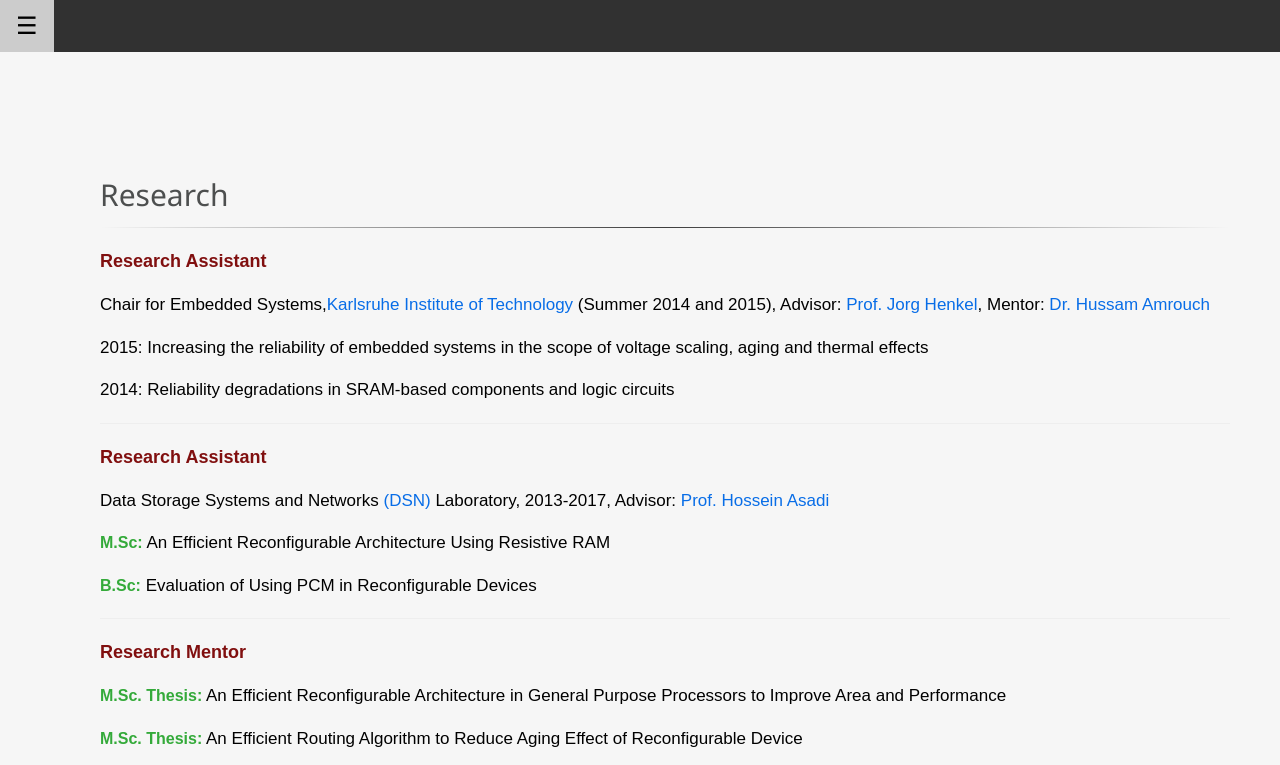
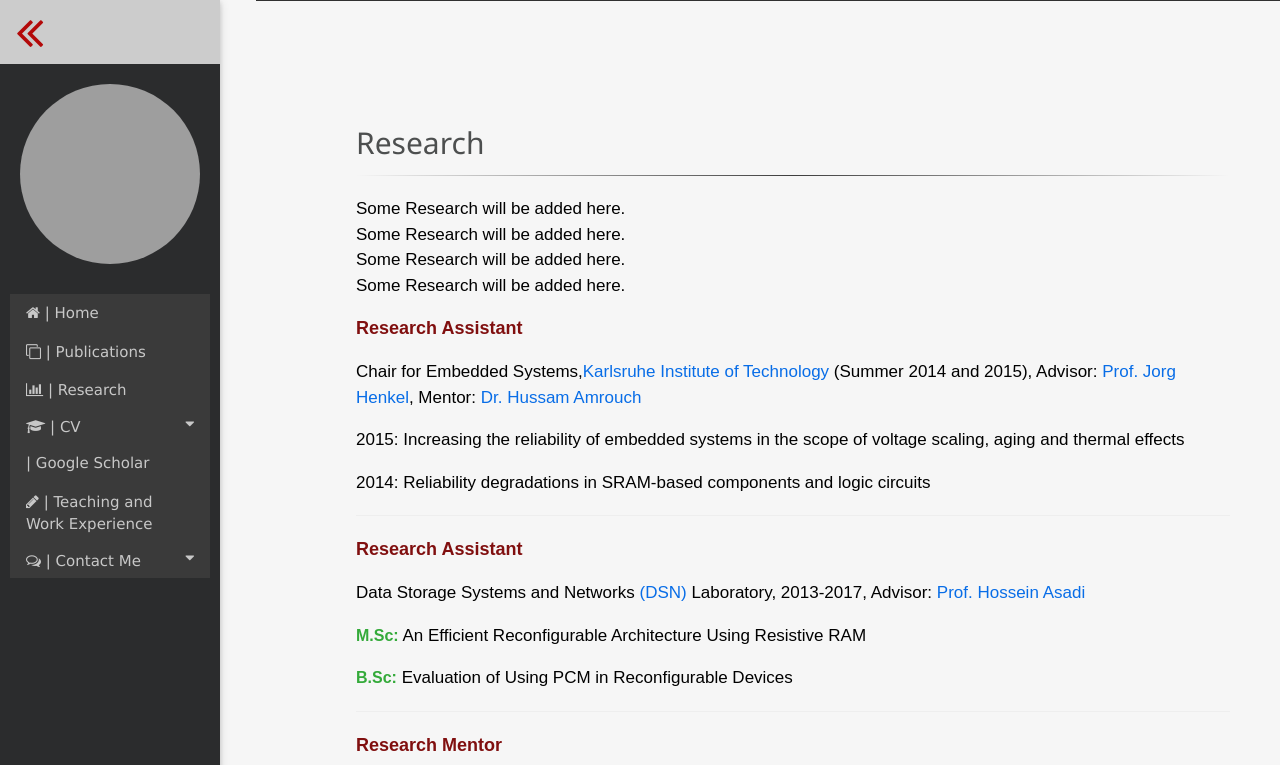
Before and after one commit to FatemehAsgr/Commands-etc., a plain HTML site: page Research.html in a window 1280 px wide. Shown: the top 765 px of the page. Drawn offline with nearby package versions, Linux system fonts and the light colour scheme; grey boxes are pictures that could not be loaded; some icons are missing.

Commit message:
Update Research.html

```diff
--- a/Research.html
+++ b/Research.html
@@ -382,22 +382,25 @@
 <title>Behnam Khaleghi</title>
 <meta name="viewport" content="width=device-width, initial-scale=1">
 <link rel="stylesheet" href="https://www.w3schools.com/w3css/4/w3.css">
-  <body>
+  <body onload="main_function()">
     <div class="w3-sidebar w3-bar-block w3-card w3-animate-left" style="display:none" id="mySidebar">
       <button class="w3-bar-item w3-button w3-large"
-      onclick="w3_close()" style="color: red; size: 24px;"> &larr;</button>
+      onclick="w3_close()"> <i class="fa fa-angle-double-left" style="font-size:48px;color:#B30909;"></i><br></button>
       <img src="https://media.licdn.com/dms/image/C5603AQFgsZgt3WhBow/profile-displayphoto-shrink_800_800/0?e=1544054400&v=beta&t=uGWKnVZGlHuJ4Eqrn3GzmhFZ1TNKTPVaFCy5a_Z9zEc" alt="Behnam">
       <div id="menu_items">
         <a href="../Behnam/behnamkhaleghi.html" class="w3-bar-item w3-button" id="menu"><i class="fa fa-home"></i> | Home</a>
         <a href="../Behnam/Publications.html" class="w3-bar-item w3-button" id="menu"><i class="fa fa-clone"></i> | Publications</a>
         <a href="../Behnam/Research.html" class="w3-bar-item w3-button" id="menu"><i class="fa fa-bar-chart-o"></i> | Research</a>
-        <a href="http://ce.sharif.edu/~behnam_khaleghi/" class="w3-bar-item w3-button" id="menu"><i class="fa fa-mortar-board"></i> | CV</a>
-        <a href="https://scholar.google.com/citations?user=NS__kn4AAAAJ&hl=en" class="w3-bar-item w3-button" id="menu"><i class="ai ai-google-scholar-square ai-1.5x"></i> | Google Scholar</a>
+        <button id="menu" class="dropdown-btn"><i class="fa fa-mortar-board"></i> | CV <i class="fa fa-caret-down"></i></button>
+        <div class="dropdown-container">
+          <a href="../Behnam/Behnam_CompactCV.pdf" class="w3-bar-item w3-button" id="menu">&emsp;&emsp;&emsp;<i class="fa fa-file-text-o"></i> | Compact</a>
+          <a href="../Behnam/Behnam_DetailedCV.pdf" class="w3-bar-item w3-button" id="menu">&emsp;&emsp;&emsp;<i class="fa fa-book"></i> | Detailed</a></div>
+        <a href="https://scholar.google.com/citations?user=NS__kn4AAAAJ&hl=en" class="w3-bar-item w3-button" id="menu"><i class="ai ai-google-scholar"></i> | Google Scholar</a>
         <a href="../Behnam/Experience.html" class="w3-bar-item w3-button" id="menu"><i class="fa fa-pencil"></i> | Teaching and Work Experience</a>
         <button id="menu" class="dropdown-btn"><i class="fa fa-comments-o"></i> | Contact Me<i class="fa fa-caret-down"></i></button>
         <div class="dropdown-container">
-          <a href="mailto:bkhaleghi@ucsd.edu?" class="w3-bar-item w3-button" id="menu"><i class="material-icons" style="font-size:16px">email</i> | Email</a>
-          <a href="https://www.linkedin.com/in/behnam-khaleghi-86084447/" class="w3-bar-item w3-button" id="menu"><i class="fa fa-linkedin-square"></i> | Linkedin</a>        </div>
+          <a href="mailto:bkhaleghi@ucsd.edu?" class="w3-bar-item w3-button" id="menu">&emsp;&emsp;&emsp;<i class="material-icons" style="font-size:16px">email</i> | Email</a>
+          <a href="https://www.linkedin.com/in/behnam-khaleghi-86084447/" class="w3-bar-item w3-button" id="menu">&emsp;&emsp;&emsp;<i class="fa fa-linkedin-square"></i> | Linkedin</a>        </div>
       </div>
     </div>
     <div id="main">
@@ -409,6 +412,12 @@
       <div class="main">
         <h2>Research</h2>
         <hr class="hr">
+        <p>
+          Some Research will be added here. </br>
+          Some Research will be added here. </br>
+          Some Research will be added here. </br>
+          Some Research will be added here. </br>
+        </p>
         <p><font class="research_title">Research Assistant</font></p>
         <p>Chair for Embedded Systems,<a class="link" href="http://www.kit.edu/english/">Karlsruhe Institute of Technology</a> (Summer 2014 and 2015), Advisor: <a class="link" href="http://ces.itec.kit.edu/21_henkel.php">Prof. Jorg Henkel</a>, Mentor: <a class="link" href="https://ces.itec.kit.edu/21_amrouch.php">Dr. Hussam Amrouch</a></p>
         <p>2015: Increasing the reliability of embedded systems in the scope of voltage scaling, aging and thermal effects</p>
@@ -430,7 +439,7 @@
       </div>
     <div class="footer container-lg px-3" role="contentinfo" id="footer">
       <div class="text-black">
-        Designed with &#9829; by Fatemeh, Last update: October 2018
+        Designed by Fatemeh - Last update: October 2018
       </div>
     </div>
 </div>
@@ -458,6 +467,12 @@
       header.classList.remove("sticky");
     }
   }
+  function main_function() {
+    document.getElementById("main").style.marginLeft = "20%";
+    document.getElementById("mySidebar").style.width = "220px";
+    document.getElementById("mySidebar").style.display = "block";
+    document.getElementById("openNav").style.display = 'none';
+  }
   /* Loop through all dropdown buttons to toggle between hiding and showing its dropdown content - This allows the user to have multiple dropdowns without any conflict */
   var dropdown = document.getElementsByClassName("dropdown-btn");
   var i;
```
